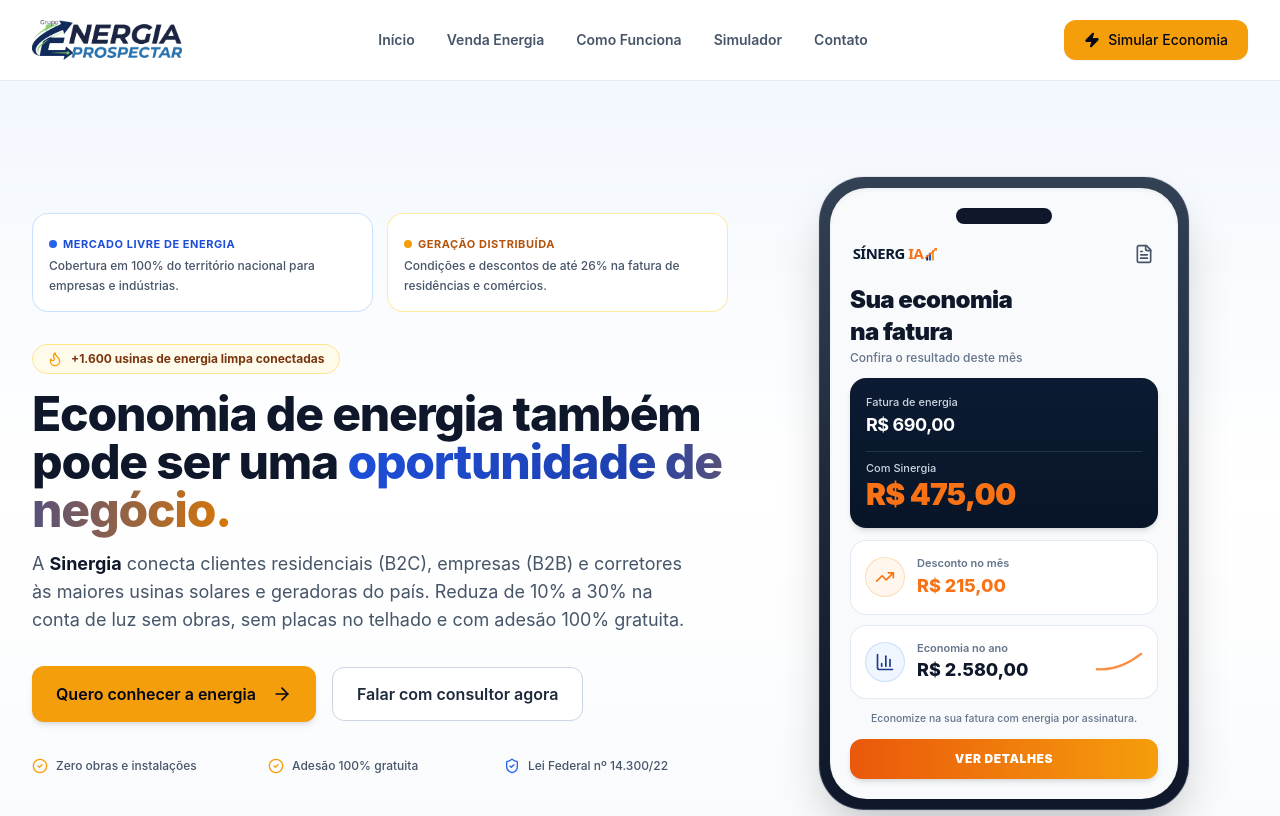
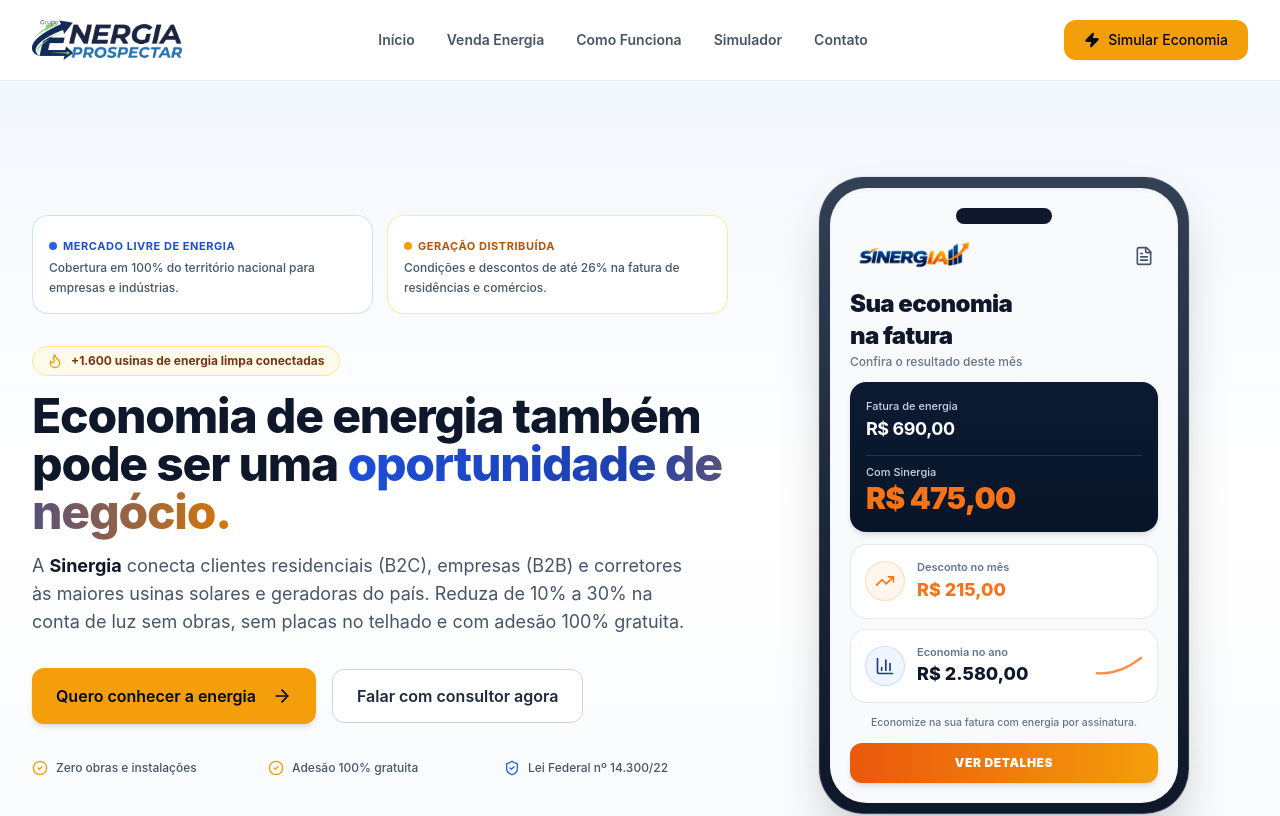
Before and after one commit to cristianofurtado/sinergia, a Next.js app: page / in a window 1280 px wide. Shown: the top 816 px of the page. Built offline with nearby package versions, Linux system fonts and the light colour scheme.

Commit message:
feat: utilizar a imagem oficial da logo sinergia no card da foto na secao hero

```diff
--- a/components/sections/hero.tsx
+++ b/components/sections/hero.tsx
@@ -1,6 +1,7 @@
 "use client";
 
 import React, { useState } from "react";
+import Image from "next/image";
 import {
   FileText,
   TrendingUp,
@@ -12,7 +13,6 @@ import {
   Sparkles,
 } from "lucide-react";
 import { Button } from "@/components/ui/button";
-import { SinergiaLogo } from "@/components/ui/sinergia-logo";
 
 export function Hero() {
   const [faturaValue, setFaturaValue] = useState<number>(690);
@@ -129,9 +129,16 @@ export function Hero() {
                   {/* Dynamic Island / Speaker Notch */}
                   <div className="w-24 h-4 bg-slate-900 rounded-full mx-auto mb-4" />
 
-                  {/* App Header: Logo SÍNERGIA (com o símbolo e IA laranja da foto) + Document Icon */}
+                  {/* App Header: Logo Oficial SINERGIA da foto + Document Icon */}
                   <div className="flex items-center justify-between pb-3">
-                    <SinergiaLogo variant="dark" height={22} />
+                    <Image
+                      src="/sinergia-hero-logo-clean.png"
+                      alt="Sinergia"
+                      width={140}
+                      height={35}
+                      className="h-8 w-auto object-contain"
+                      priority
+                    />
                     <div className="p-1 rounded-md text-slate-500 hover:text-slate-800">
                       <FileText className="w-5 h-5 text-slate-600" />
                     </div>
```
Also changed, not shown: public/sinergia-hero-logo-clean.png (added), public/sinergia-hero-logo.png (added).
